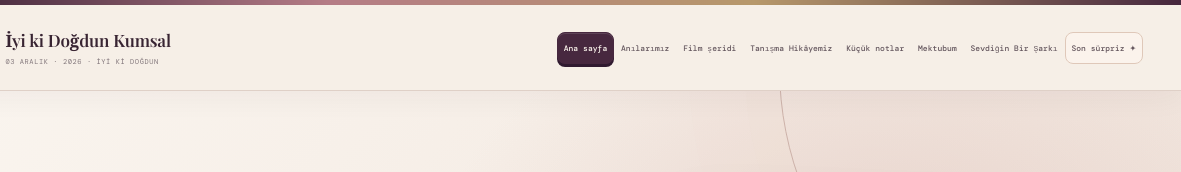
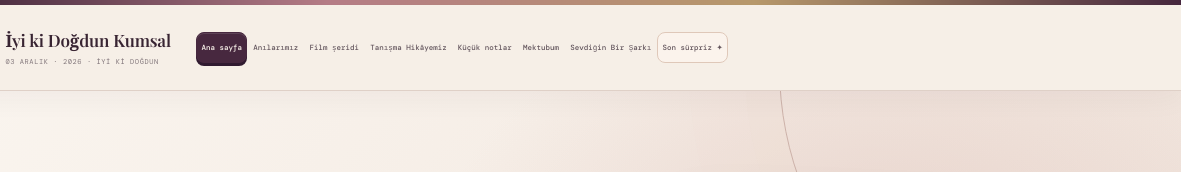
Before and after one commit to Tuna1552/kumsalin-dogum-gunu, a plain HTML site: page index.html in a window 1280 px wide. Shown: the top 172 px of the page, 99-1280 px from the left. Drawn offline with nearby package versions, Linux system fonts and the light colour scheme; a web font is replaced by a local one.

Commit message:
Refine desktop navigation spacing in CSS
Added desktop navigation spacing refinement styles.

```diff
--- a/index.html
+++ b/index.html
@@ -247,6 +247,27 @@ body.birthday-gate-open{overflow:hidden}body.birthday-mode .countdown-card{backg
   .gallery-sentinel{grid-column:1/-1;height:1px;pointer-events:none}
 }
 @media (min-width:1201px){.brand-mark img{object-position:50% 62%;transform:scale(1.30)}}
+
+/* Kumsal 10.0 — desktop navigation spacing refinement */
+@media (min-width:1201px){
+  .header{
+    justify-content:flex-start;
+    column-gap:0;
+    padding-inline:clamp(28px,3vw,48px);
+  }
+  .brand{flex:0 0 auto;}
+  .nav{
+    flex:0 1 auto;
+    justify-content:flex-start;
+    margin-left:clamp(18px,2vw,30px);
+    gap:1px;
+  }
+  .nav-btn{
+    padding-inline:clamp(3px,.32vw,6px);
+    font-size:clamp(7.5px,.53vw,8.8px);
+    letter-spacing:0;
+  }
+}
 </style>
 </head>
 <body>
@@ -312,7 +333,7 @@ body.birthday-gate-open{overflow:hidden}body.birthday-mode .countdown-card{backg
  <div class="page-body"><div class="memory-grid" id="memoryGrid"></div></div>
 </section>
 <section class="view film-page" id="view-film">
- <div class="page-hero"><div class="page-kicker">BİR MAKARALIK GÜZEL ŞEY</div><h1 class="page-title">Küçük bir <em>film şeridimiz.</em></h1><p class="page-description">Birlikte geçen zamanın küçük kareleri. Film şeridi kendi kendine akıyor; durdurabilir, tekrar başlatabilir ve kendi fotoğraflarınla büyütebilirsin.</p></div>
+ <div class="page-hero"><div class="page-kicker">BİR MAKARALIK GÜZEL ŞEY</div><h1 class="page-title">Bizim küçük <em>filmimiz.</em></h1><p class="page-description">Birlikte geçen zamanın küçük kareleri. Film şeridi kendi kendine akıyor; durdurabilir, tekrar başlatabilir ve kendi fotoğraflarınla büyütebilirsin.</p></div>
  <div class="page-body"><div class="film-intro"><div><div class="page-kicker">MEMORY ROLL · FOREVER IN MOTION</div><p style="font:24px var(--serif);margin-top:8px;color:#fff4ed">Her karede başka bir biz.</p></div><div class="film-controls"><p>AKIŞI İSTEDİĞİNDE KONTROL ET ♡</p><button class="film-toggle" id="filmToggle" type="button" aria-pressed="false">AKIŞI DURDUR <span aria-hidden="true">Ⅱ</span></button></div></div><div class="film-viewport" id="filmViewport"><div class="film-track" id="filmTrack"></div></div><p class="film-help">Kareler burada küçük bir film gibi akıyor. Akışı durdurup sevdiğin bir anın üzerinde biraz daha kalabilirsin.</p></div>
 </section>
 <section class="view" id="view-story">
```
